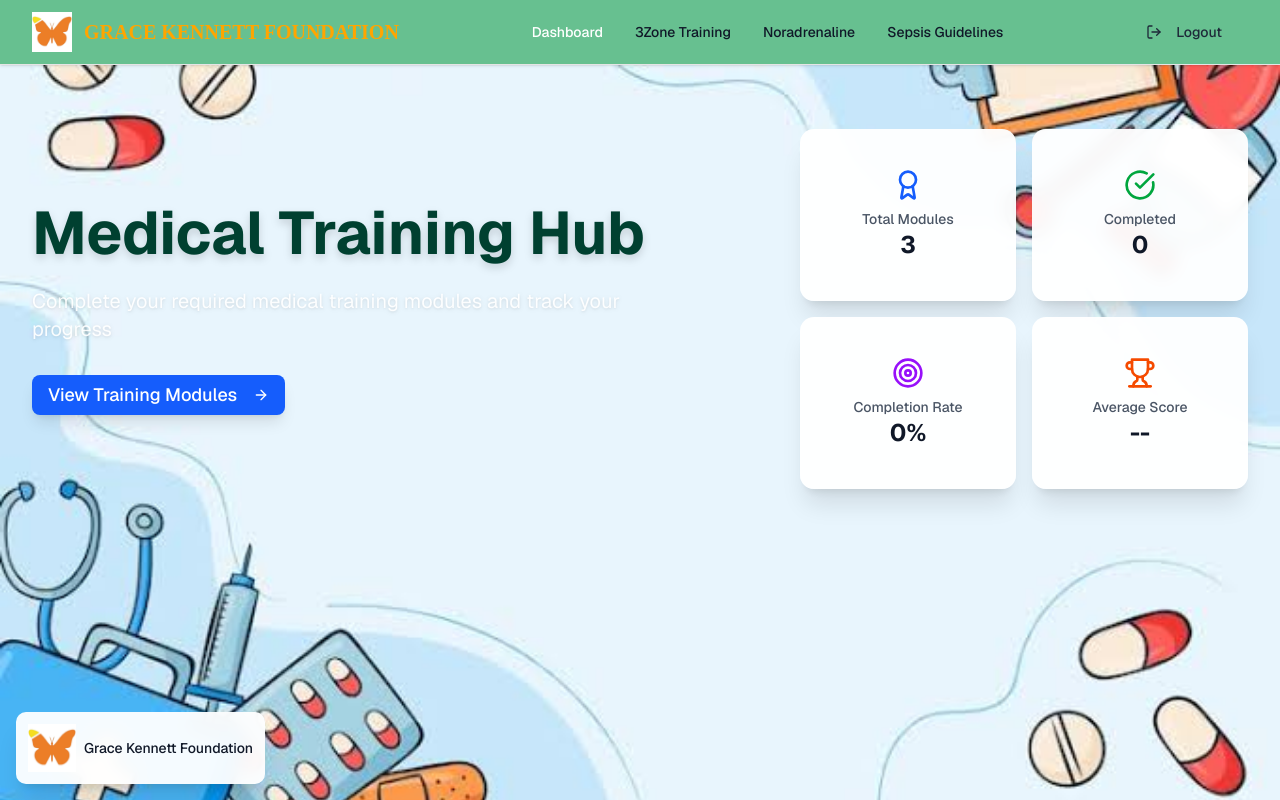
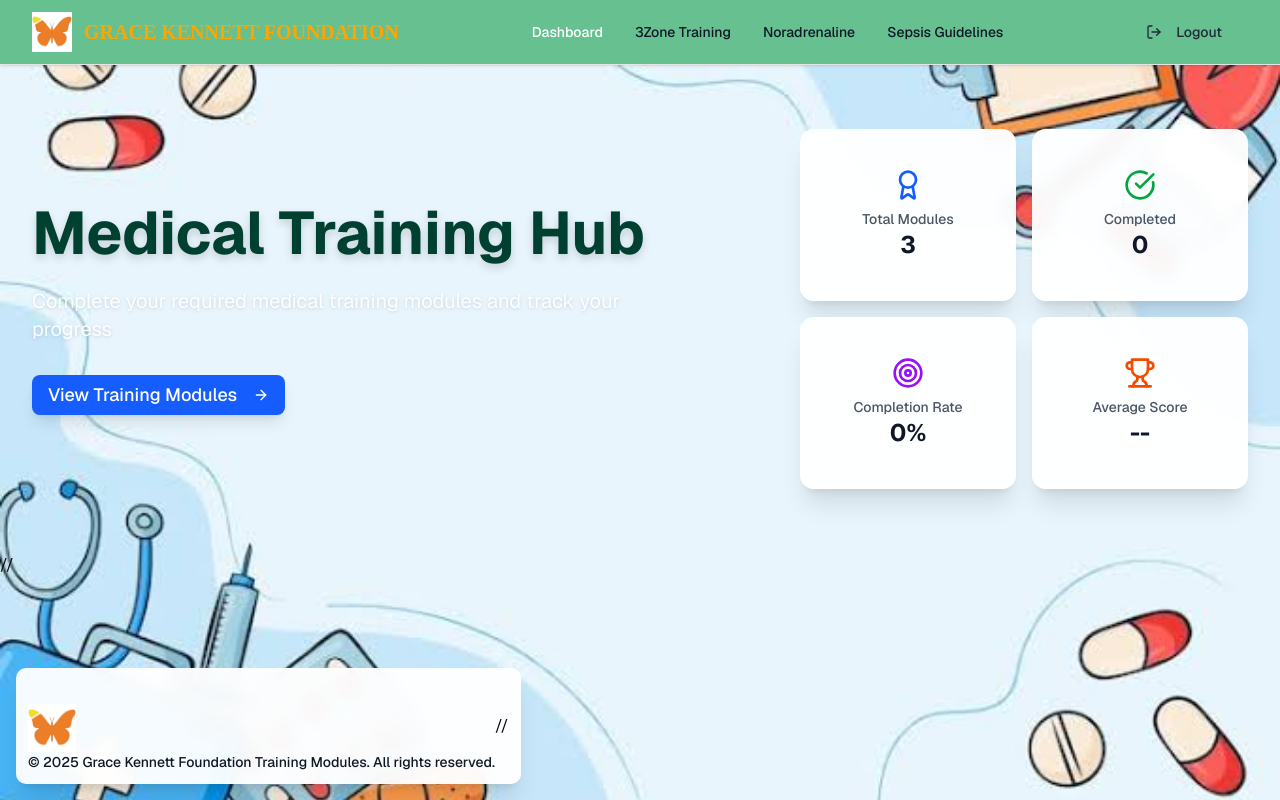
Before and after one commit to Gkfit2025/TRAINING-HUB, a Next.js app: page / in a window 1280 px wide. Built offline with nearby package versions, Linux system fonts and the light colour scheme.

Commit message:
Update page.tsx Edits on footer

```diff
--- a/app/page.tsx
+++ b/app/page.tsx
@@ -96,16 +96,18 @@ export default function HomePage() {
           </div>
         </main>
 
-        {/* Logo and Grace Kennett Foundation Text */}
-        <div className="fixed bottom-2 sm:bottom-4 left-2 sm:left-4 flex items-center space-x-2 bg-white/95 backdrop-blur-sm p-2 sm:p-3 rounded-lg shadow-xl">
+        {/* Footer with Logo and Grace Kennett Foundation Text placed outside of main */}
+       // <div className="fixed bottom-2 sm:bottom-4 left-2 sm:left-4 flex items-center space-x-2 bg-white/95 backdrop-blur-sm p-2 sm:p-3 rounded-lg shadow-xl">
+        <footer className="w-full max-w-4xl text-center mt-6 text-gray-600 text-sm">
           <img
             src="/logo11.png"
             alt="Grace Kennett Foundation Logo"
             className="h-10 w-10 sm:h-12 sm:w-12 object-contain"
             onError={(e) => (e.currentTarget.src = "/logo11.png")} // Fallback if logo11.png fails
           />
-          <p className="text-xs sm:text-sm font-medium text-gray-900">Grace Kennett Foundation</p>
-        </div>
+          <p className="text-xs sm:text-sm font-medium text-gray-900"> &copy; {new Date().getFullYear()} Grace Kennett Foundation Training Modules. All rights reserved.</p>
+         </footer>
+        //</div>
       </div>
     </div>
   )
```
